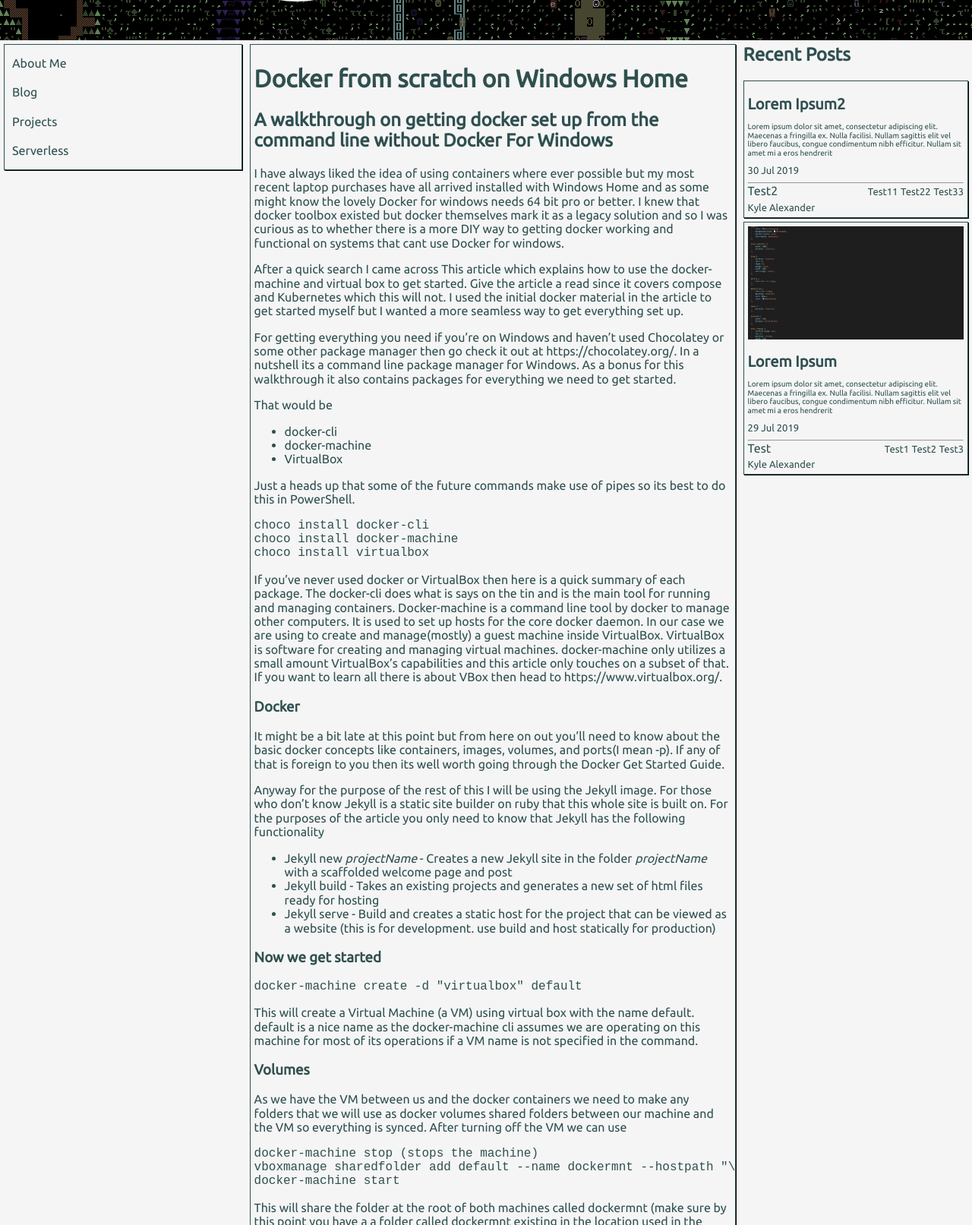
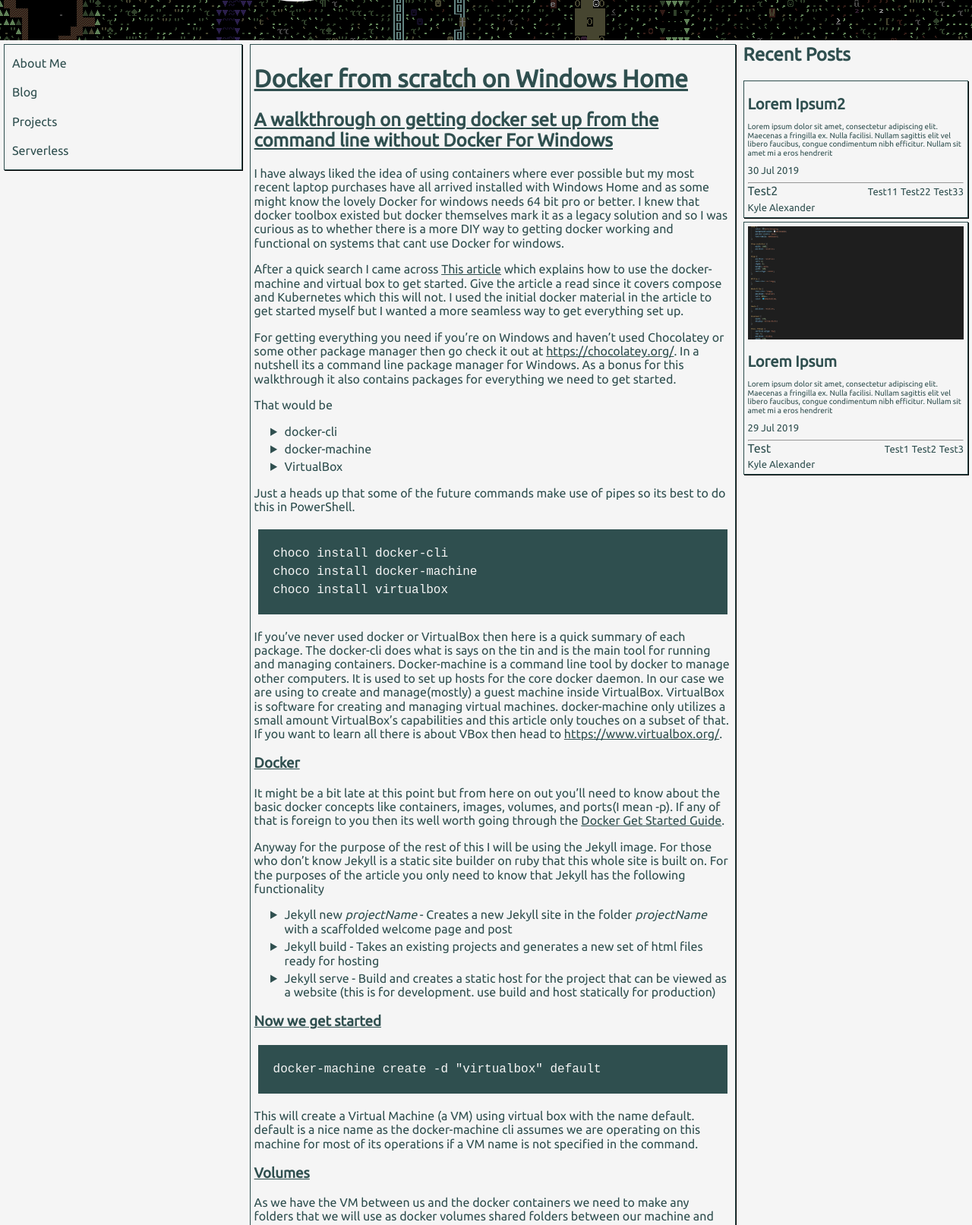
Before and after one commit to Mcphylus12/mcphylus12.github.io, a Jekyll site: the page built from _posts/2019-08-18-Docker-VBox.md, in a window 1280 px wide, cut to the strip 307-1920 px from the top of the page. Shown: the whole strip at 76% size. Built offline with Jekyll 4.4.1, drawn with Linux system fonts in a browser that asks for light colours; some of the changed text lies outside the part shown.

Commit message:
blog styling

````diff
--- a/_posts/2019-08-18-Docker-VBox.md
+++ b/_posts/2019-08-18-Docker-VBox.md
@@ -28,7 +28,7 @@
 
  Just a heads up that some of the future commands make use of pipes so its best to do this in PowerShell.
 
-```
+```PowerShell
 choco install docker-cli
 choco install docker-machine
 choco install virtualbox
@@ -48,7 +48,7 @@
 
 ### Now we get started
 
-```
+```PowerShell
 docker-machine create -d "virtualbox" default
 ```
 
@@ -58,9 +58,9 @@
 
 As we have the VM between us and the docker containers we need to make any folders that we will use as docker volumes shared folders between our machine and the VM so everything is synced. After turning off the VM we can use
 
-```
-docker-machine stop (stops the machine)
-vboxmanage sharedfolder add default --name dockermnt --hostpath "\\?\c:\dockermnt" --automount (requires a stopped machine)
+```PowerShell
+docker-machine stop #stops the machine
+vboxmanage sharedfolder add default --name dockermnt --hostpath "\\?\c:\dockermnt" --automount #requires a stopped machine
 docker-machine start
 ```
 
@@ -68,7 +68,7 @@
 
 We need to do one more thing as the default user for docker operations does not have access to the dockermnt folder automatically.
 
-```
+```PowerShell
 docker-machine ssh
 sudo su
 chown -R docker /dockermnt
@@ -80,13 +80,13 @@
 
 Before we can use the docker client to mess with containers we need to make sure it is is pointing at the VM as the docker host so any instructions are executed in the VM where the docker daemon is running.
 
-```
+```PowerShell
 docker-machine env
 ```
 
 This will print the a collections of instructions to set the environment for the docker cli. I would advise using PowerShell and running
 
-```
+```PowerShell
 docker-machine env | Invoke-Expression
 ```
 
@@ -94,7 +94,7 @@
 
 Now we can run
 
-```
+```PowerShell
 docker run --rm -v="/dockermnt/jekyll:/srv/jekyll" -it jekyll/jekyll jekyll new dockertest
 ```
 
@@ -108,7 +108,7 @@
 
 Once the command has executed and the container has finished you should now be able to see the whole site in C:\dockermnt\jekyll on your host machine. If the container output looks successful but you cant see the folder then you should run
 
-```
+```PowerShell
 docker ssh
 ```
 
@@ -122,7 +122,7 @@
 
 The other important thing with docker is you'll usually want to run a server from within the container. For this we test with *jekyll serve*.
 
-```
+```PowerShell
 docker run --rm -v="/dockermnt/jekyll/dockertest:/srv/jekyll" -p 80:4000 -it jekyll/jekyll jekyll serve
 ```
 
@@ -133,7 +133,7 @@
 
 The networking is another thing that potentially has an extra step as our container host is a VM. By default the VM has a host only adapter attached which means the VM is automatically accessible from the host machine. You can use
 
-```
+```PowerShell
 docker-machine ip
 ```
 
--- a/css/stylesheet.scss
+++ b/css/stylesheet.scss
@@ -19,6 +19,42 @@
     font-family: 'Ubuntu', sans-serif;
     background-color: whitesmoke;
     color: darkslategrey;
+}
+
+code
+{
+    background-color: darkslategray;
+    color: whitesmoke;
+    display: block;
+    padding: 15px;
+    margin: 25px 10px;
+    line-height: 1.5em;
+    font-family: 'Ubuntu', sans-serif;
+    overflow-x: auto;
+    box-shadow: 0px 0px 0px 5px darkslategray;
+}
+
+#content
+{
+    blockquote
+    {
+
+        border: 1px solid red;
+        box-shadow: 1px 1px red;
+        padding: 5px;
+        margin: 5px;
+    }
+
+    h1, h2, h3, h4, h5, a
+    {
+        text-decoration: underline;
+    }
+
+    li
+    {
+        list-style-type: disclosure-closed;
+        margin-bottom: 5px;
+    }
 }
 
 #titleImage
````
